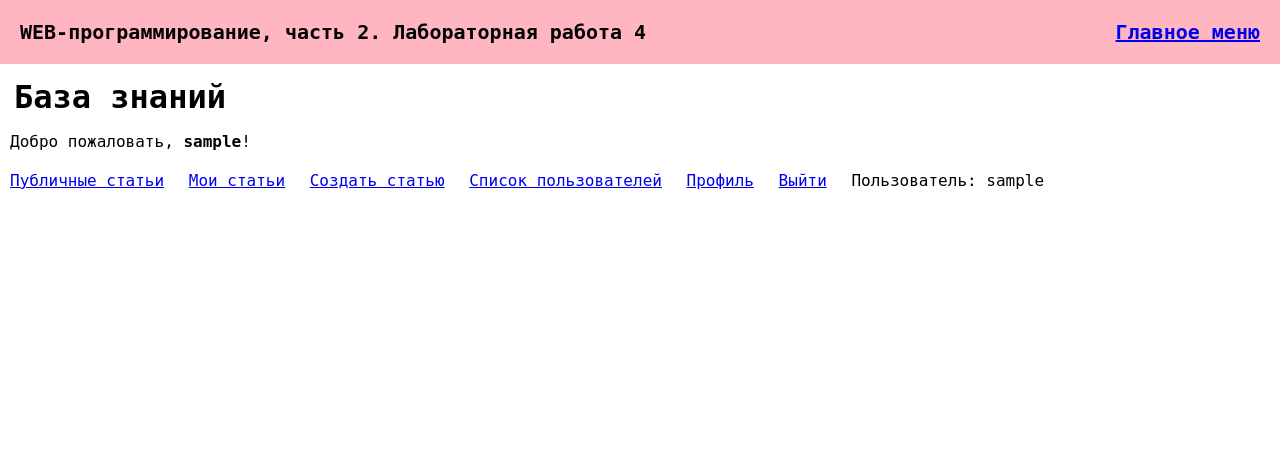
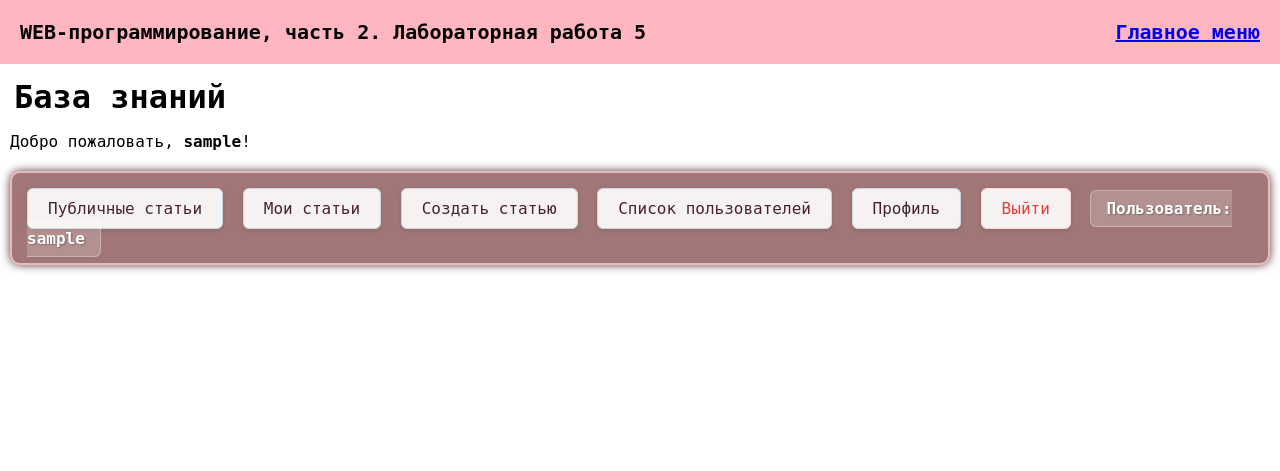
Before and after one commit to Maria9907/web-back-labs, a Flask app: page /lab5/ in a window 1280 px wide. Shown: the top 471 px of the page. Run offline with Flask 3, Linux system fonts and the light colour scheme; the visitor is signed in with stand-in values (Sample User, id 1); some libraries are stand-ins or nearby versions.

Commit message:
Последние правки

```diff
--- a/lab5.py
+++ b/lab5.py
@@ -21,6 +21,7 @@ def db_connect():
         )
         cur = conn.cursor(cursor_factory= RealDictCursor)
     else:
+        # Подключение к SQLite
         dir_path = path.dirname(path.realpath(__file__))
         db_path = path.join(dir_path, "database.db")
         conn = sqlite3.connect(db_path)
@@ -53,18 +54,18 @@ def register():
 
     conn, cur = db_connect()
 
+    # Проверяем, не существует ли уже пользователь с таким логином
     if current_app.config['DB_TYPE'] == 'postgres':
         cur.execute("SELECT login FROM users WHERE login=%s;", (login,))
     else:
         cur.execute("SELECT login FROM users WHERE login=?;", (login,))
-
-
 
     if cur.fetchone():
         db_close(conn, cur)
         return render_template('lab5/register.html',
                                error="Такой пользователь уже существует")
 
+    # Хэшируем пароль и создаем нового пользователя
     password_hash = generate_password_hash(password)
     if current_app.config['DB_TYPE'] == 'postgres':
         cur.execute("INSERT INTO users (login, password, full_name) VALUES (%s, %s, %s);", (login, password_hash, full_name))
@@ -73,6 +74,7 @@ def register():
     db_close(conn, cur)
     return render_template('lab5/success.html', login=login)
 
+# Авторизация пользователя
 @lab5.route('/lab5/login', methods = ['GET', 'POST'])
 def login():
     if request.method == 'GET':
@@ -85,7 +87,7 @@ def login():
 
     conn, cur = db_connect()
 
-
+    # Ищем пользователя в базе данных
     if current_app.config['DB_TYPE'] == 'postgres':
         cur.execute("SELECT * FROM users WHERE login=%s", (login,))
     else:
@@ -108,6 +110,7 @@ def login():
     db_close(conn, cur)
     return render_template('lab5/success_login.html', login=login)
 
+# Создание новой статьи
 @lab5.route('/lab5/create', methods = ['GET', 'POST'])
 def create():
     login=session.get('login')
@@ -138,7 +141,7 @@ def create():
         login_id = cur.fetchone()["id"]
 
 
-
+    # Создаем новую статью
     if current_app.config['DB_TYPE'] == 'postgres':
         cur.execute("""
             INSERT INTO articles(login_id, title, article_text, is_favorite, is_public)
@@ -153,6 +156,7 @@ def create():
     db_close(conn, cur)
     return redirect('/lab5/list')
 
+# Просмотр списка статей пользователя
 @lab5.route('/lab5/list')
 def list_articles():
     login = session.get('login')
@@ -161,28 +165,27 @@ def list_articles():
 
     conn, cur = db_connect()
 
-    try:
-        cur.execute("SELECT id FROM users WHERE login=?;", (login,))
-        user = cur.fetchone()
 
-        if not user:
-            db_close(conn, cur)
-            return redirect('/lab5/login')
+    cur.execute("SELECT id FROM users WHERE login=?;", (login,))
+    user = cur.fetchone()
 
-        login_id = user["id"]
+    if not user:
+        db_close(conn, cur)
+        return redirect('/lab5/login')
 
-        if current_app.config['DB_TYPE'] == 'postgres':
-            cur.execute("SELECT * FROM articles WHERE login_id=%s ORDER BY is_favorite DESC, id DESC;", (login_id,))
-        else:
-            cur.execute("SELECT * FROM articles WHERE login_id=? ORDER BY is_favorite DESC, id DESC;", (login_id,))
-        articles = cur.fetchall()
+    login_id = user["id"]
 
-        db_close(conn, cur)
-        return render_template('lab5/articles.html', articles=articles, login=login)
-    except Exception as e:
-        db_close(conn, cur)
-        return render_template('lab5/articles.html', articles=[], error=f'Ошибка загрузки статей: {e}')
+    # Получаем статьи пользователя, отсортированные по избранным и дате
+    if current_app.config['DB_TYPE'] == 'postgres':
+        cur.execute("SELECT * FROM articles WHERE login_id=%s ORDER BY is_favorite DESC, id DESC;", (login_id,))
+    else:
+        cur.execute("SELECT * FROM articles WHERE login_id=? ORDER BY is_favorite DESC, id DESC;", (login_id,))
+    articles = cur.fetchall()
 
+    db_close(conn, cur)
+    return render_template('lab5/articles.html', articles=articles, login=login)
+
+# Редактирование статьи
 @lab5.route('/lab5/edit/<int:article_id>', methods=['GET', 'POST'])
 def edit_article(article_id):
     login = session.get('login')
@@ -237,8 +240,7 @@ def edit_article(article_id):
     db_close(conn, cur)
     return redirect('/lab5/list')
 
-
-
+# Удаление статьи
 @lab5.route('/lab5/delete/<int:article_id>')
 def delete_article(article_id):
     login = session.get('login')
@@ -247,7 +249,7 @@ def delete_article(article_id):
 
     conn, cur = db_connect()
 
-
+    # Получаем статью для проверки прав доступа
     if current_app.config['DB_TYPE'] == 'postgres':
         cur.execute("SELECT a.*, u.login FROM articles a JOIN users u ON a.login_id = u.id WHERE a.id=%s;", (article_id,))
     else:
@@ -273,6 +275,7 @@ def delete_article(article_id):
     db_close(conn, cur)
     return redirect('/lab5/list')
 
+# Профиль пользователя
 @lab5.route('/lab5/profile', methods=['GET', 'POST'])
 def profile():
     login = session.get('login')
@@ -320,6 +323,7 @@ def profile():
         db_close(conn, cur)
         return render_template('lab5/profile.html', user=user, errors=errors)
 
+    # Обновляем данные пользователя
     if new_password:
         password_hash = generate_password_hash(new_password)
         if current_app.config['DB_TYPE'] == 'postgres':
@@ -337,6 +341,7 @@ def profile():
     db_close(conn, cur)
     return redirect('/lab5/')
 
+# Список всех пользователей
 @lab5.route('/lab5/users')
 def users_list():
     login = session.get('login')
@@ -345,6 +350,7 @@ def users_list():
 
     conn, cur = db_connect()
 
+    # Получаем список всех пользователей
     if current_app.config['DB_TYPE'] == 'postgres':
         cur.execute("SELECT login, full_name FROM users ORDER BY login;")
     else:
@@ -355,31 +361,29 @@ def users_list():
 
     return render_template('lab5/users.html', users=users)
 
+# Просмотр публичных статей
 @lab5.route('/lab5/public')
 def public_articles():
     conn, cur = db_connect()
 
-    try:
-        if current_app.config['DB_TYPE'] == 'postgres':
-            cur.execute("""
-                SELECT a.*, u.login, u.full_name
-                FROM articles a
-                JOIN users u ON a.login_id = u.id
-                WHERE a.is_public = TRUE
-                ORDER BY a.is_favorite DESC, a.id DESC;
-            """)
-        else:
-            cur.execute("""
-                SELECT a.*, u.login, u.full_name
-                FROM articles a
-                JOIN users u ON a.login_id = u.id
-                WHERE a.is_public = 1
-                ORDER BY a.is_favorite DESC, a.id DESC;
-            """)
-        articles = cur.fetchall()
+    # Получаем все публичные статьи с информацией об авторах
+    if current_app.config['DB_TYPE'] == 'postgres':
+        cur.execute("""
+            SELECT a.*, u.login, u.full_name
+            FROM articles a
+            JOIN users u ON a.login_id = u.id
+            WHERE a.is_public = TRUE
+            ORDER BY a.is_favorite DESC, a.id DESC;
+        """)
+    else:
+        cur.execute("""
+            SELECT a.*, u.login, u.full_name
+            FROM articles a
+            JOIN users u ON a.login_id = u.id
+            WHERE a.is_public = 1
+            ORDER BY a.is_favorite DESC, a.id DESC;
+        """)
+    articles = cur.fetchall()
 
-        db_close(conn, cur)
-        return render_template('lab5/public_articles.html', articles=articles, login=session.get('login'))
-    except Exception as e:
-        db_close(conn, cur)
-        return render_template('lab5/public_articles.html', articles=[], error=f'Ошибка загрузки статей: {e}')
+    db_close(conn, cur)
+    return render_template('lab5/public_articles.html', articles=articles, login=session.get('login'))
--- a/static/main.css
+++ b/static/main.css
@@ -282,3 +282,54 @@ form {
     margin-top: 20px;
     background-color: lightpink;
 }
+
+
+.nav-panel {
+    margin-bottom: 30px;
+    padding: 15px;
+    background: #a17676;
+    border-radius: 10px;
+    box-shadow: 0 0px 10px 0 rgb(95, 53, 59);
+    border: 2.5px solid #e6bbbb;
+}
+
+.nav-button {
+    display: inline-block;
+    margin-right: 10px;
+    padding: 10px 20px;
+    background: rgba(255, 255, 255, 0.9);
+    color: #452335;
+    text-decoration: none;
+    border-radius: 6px;
+    border: 1px solid #cbd5e0;
+    font-weight: 500;
+    transition: all 0.3s ease;
+    box-shadow: 0 2px 5px rgba(0, 0, 0, 0.1);
+}
+
+.nav-button:hover {
+    transform: translateY(-2px);
+    box-shadow: 0 4px 12px rgba(0, 0, 0, 0.15);
+    background: white;
+    color: #2d3748;
+}
+
+.nav-button.logout {
+    color: #e53e3e;
+    border: 1px solid #fed7d7;
+}
+
+.nav-button.logout:hover {
+    background: #fed7d7;
+    color: #c53030;
+}
+
+.user-info {
+    color: white;
+    font-weight: 600;
+    text-shadow: 1px 1px 2px rgba(0, 0, 0, 0.3);
+    padding: 8px 15px;
+    background: rgba(255, 255, 255, 0.2);
+    border-radius: 6px;
+    border: 1px solid rgba(255, 255, 255, 0.3);
+}
--- a/templates/lab5/lab5.html
+++ b/templates/lab5/lab5.html
@@ -1,7 +1,7 @@
 {% extends "base.html" %}
 
 {# номер лабораторной работы: #}
-{% block lab %}Лабораторная работа 4{% endblock %}
+{% block lab %}Лабораторная работа 5{% endblock %}
 
 {# основной контент: #}
 {% block main %}
@@ -16,19 +16,20 @@
     </div>
 
 
-     <nav style="margin-bottom: 20px;">
-        <a href="/lab5/public" style="margin-right: 15px;">Публичные статьи</a>
+     <nav class="nav-panel" style="margin-bottom: 20px;">
+        <a href="/lab5/public" class="nav-button">Публичные статьи</a>
 
         {% if login %}
-            <a href="/lab5/list" style="margin-right: 15px;">Мои статьи</a>
-            <a href="/lab5/create" style="margin-right: 15px;">Создать статью</a>
-            <a href="/lab5/users" style="margin-right: 15px;">Список пользователей</a>
-            <a href="/lab5/profile" style="margin-right: 15px;">Профиль</a>
-            <a href="/lab5/logout" style="margin-right: 15px;">Выйти</a>
-            <span>Пользователь: {{ login }}</span>
+            <a href="/lab5/list" class="nav-button">Мои статьи</a>
+            <a href="/lab5/create" class="nav-button">Создать статью</a>
+            <a href="/lab5/users" class="nav-button">Список пользователей</a>
+            <a href="/lab5/profile" class="nav-button">Профиль</a>
+            <a href="/lab5/logout" class="nav-button logout">Выйти</a>
+            <span class="user-info">Пользователь: {{ login }}</span>
         {% else %}
-            <a href="/lab5/login" style="margin-right: 15px;">Войти</a>
-            <a href="/lab5/register">Регистрация</a>
+            <a href="/lab5/login" class="nav-button">Войти</a>
+            <a href="/lab5/register" class="nav-button">Регистрация</a>
         {% endif %}
     </nav>
+
 {% endblock %}
```
Also changed, not shown: templates/lab5/articles.html (+5 -5 lines), templates/lab5/users.html (+5 -5 lines).
